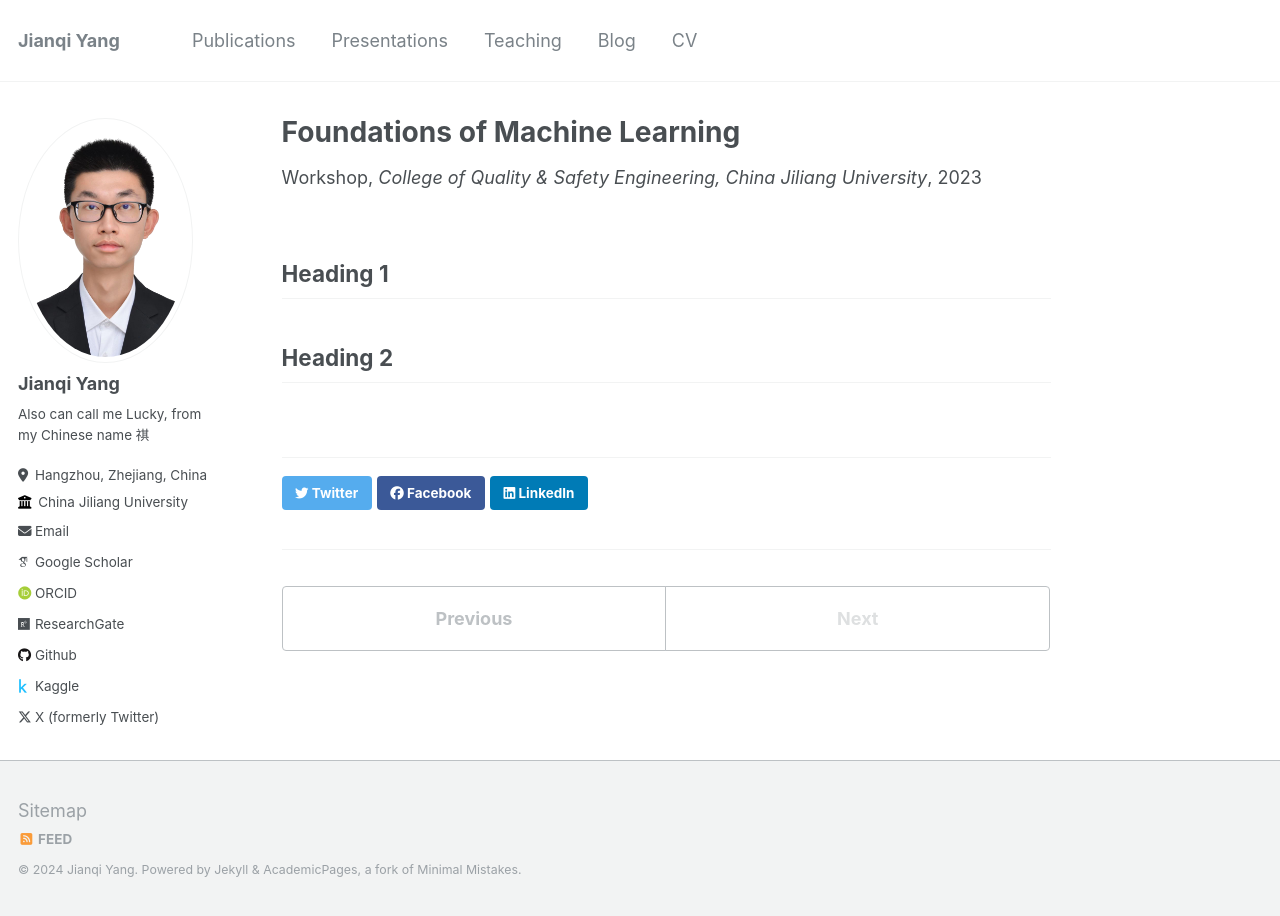
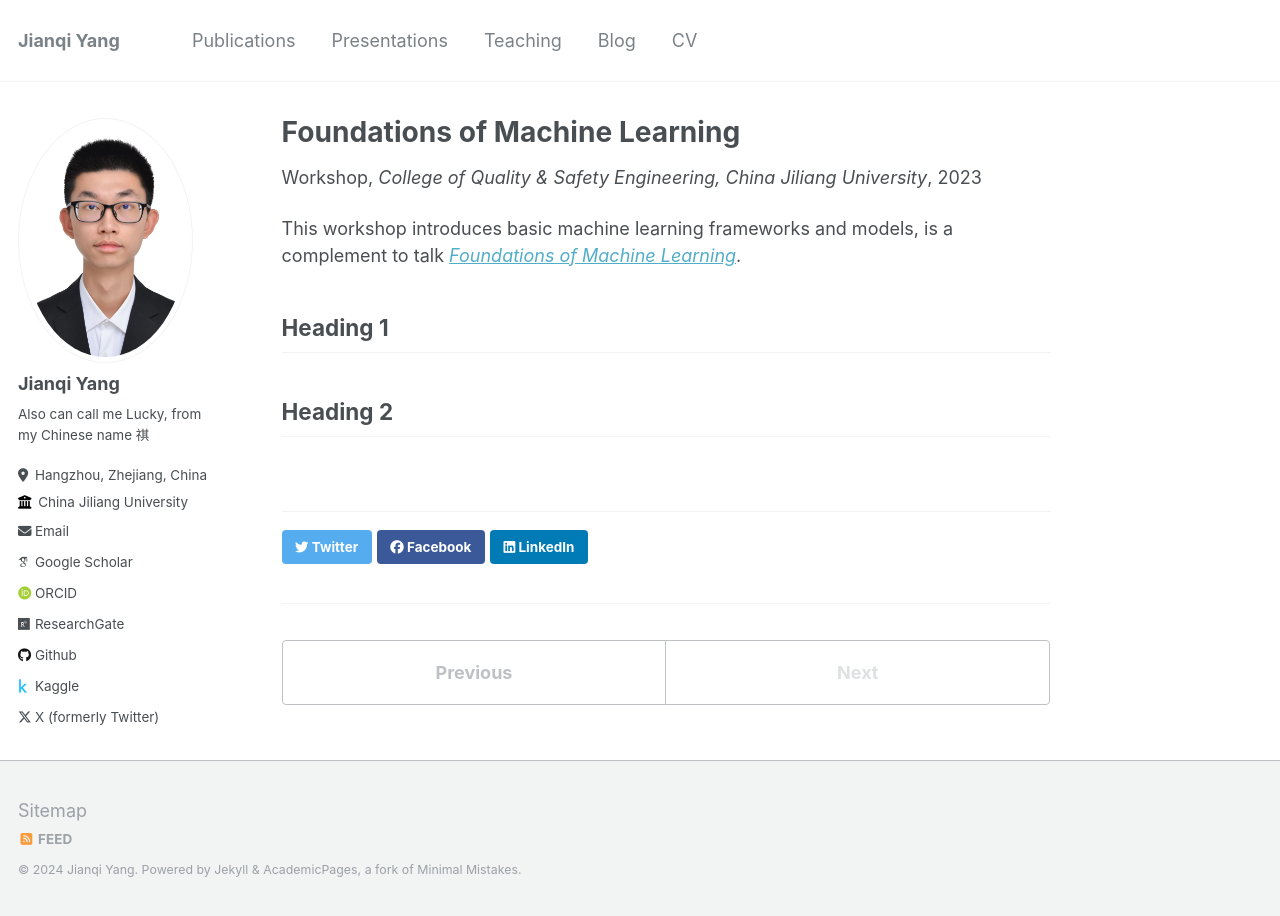
Before and after one commit to thinkswhat/thinkswhat.github.io, a Jekyll site: the page built from _teaching/FoundationsML.md, in a window 1280 px wide. Built offline with Jekyll 4.4.1, drawn with Linux system fonts in a browser that asks for light colours; some web fonts are replaced.

Commit message:
Update FoundationsML.md

```diff
--- a/_teaching/FoundationsML.md
+++ b/_teaching/FoundationsML.md
@@ -8,7 +8,7 @@ date: 2023-11-02
 location: "Hangzhou, China"
 ---
 
-
+This workshop introduces basic machine learning frameworks and models, is a complement to talk [*Foundations of Machine Learning*](https://thinkswhat.github.io/talks/FoundationsML).
 
 ## Heading 1
 
```
